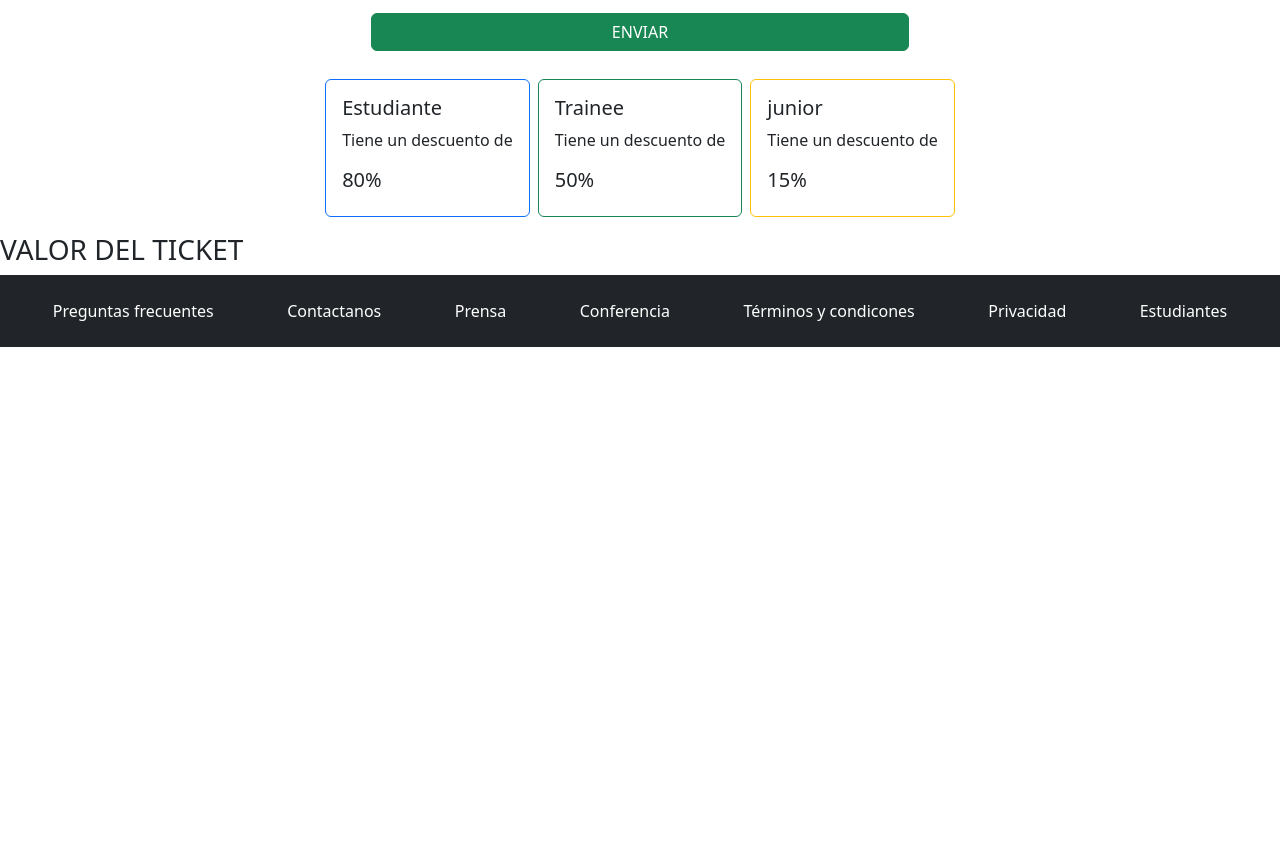
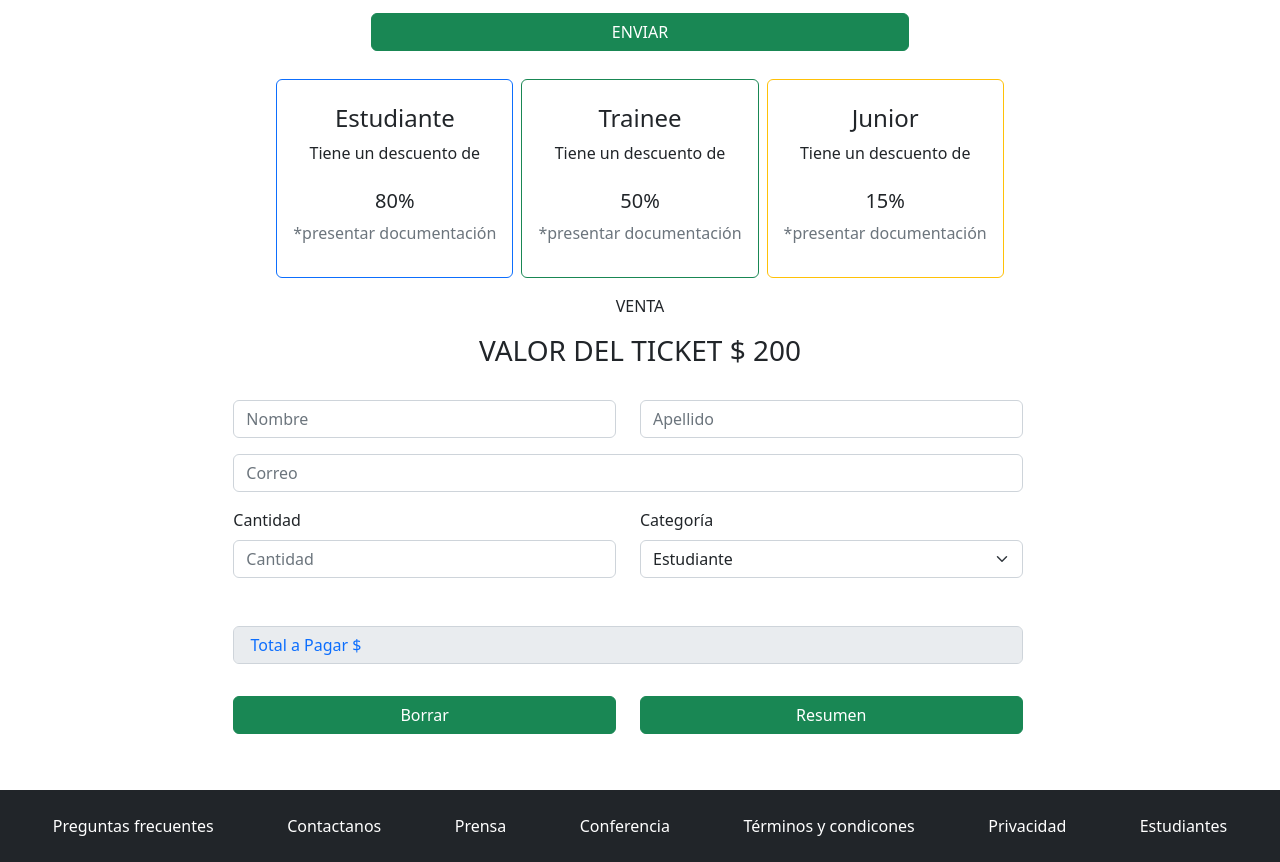
Before and after one commit to SOFIABERNABEICEJAS/Bootstrap-codo-codo, a plain HTML site: page index.html in a window 1280 px wide. Shown: the part 1950-2812 px from the top of the page. Before the commit the page ends 2297 px from the top, so only its background shows below. Drawn offline with nearby package versions, Linux system fonts and the light colour scheme.

Commit message:
maquetado de seccion comprar

```diff
--- a/index.html
+++ b/index.html
@@ -1,5 +1,6 @@
 <!DOCTYPE html>
 <html lang="es">
+
 <head>
 	<meta charset="UTF-8" />
 	<meta http-equiv="X-UA-Compatible" content="IE=edge" />
@@ -8,41 +9,26 @@
 	<title>Codo a Codo</title>
 	<link rel="preconnect" href="https://fonts.googleapis.com" />
 	<link rel="preconnect" href="https://fonts.gstatic.com" crossorigin />
-		<link
-			href="https://fonts.googleapis.com/css2?family=Paytone+One&display=swap"
-			rel="stylesheet"
-		/>
-		<link
-			href="https://cdn.jsdelivr.net/npm/bootstrap@5.2.1/dist/css/bootstrap.min.css"
-			rel="stylesheet"
-			integrity="sha384-iYQeCzEYFbKjA/T2uDLTpkwGzCiq6soy8tYaI1GyVh/UjpbCx/TYkiZhlZB6+fzT"
-			crossorigin="anonymous"
-		/>
+	<link href="https://fonts.googleapis.com/css2?family=Paytone+One&display=swap" rel="stylesheet" />
+	<link href="https://cdn.jsdelivr.net/npm/bootstrap@5.2.1/dist/css/bootstrap.min.css" rel="stylesheet"
+		integrity="sha384-iYQeCzEYFbKjA/T2uDLTpkwGzCiq6soy8tYaI1GyVh/UjpbCx/TYkiZhlZB6+fzT" crossorigin="anonymous" />
 </head>
+
 <body>
 	<header>
 		<nav class="navbar navbar-dark bg-dark p-2 fixed-top">
 			<div class="container-fluid m-1">
 				<a class="navbar-brand " href="#">
-						<img
-							src="img/logo.png"
-							alt="Logo codo a codo"
-							width="90"
-							class="d-inline-block align-text-center"
-						/>
+					<img src="img/logo.png" alt="Logo codo a codo" width="90" class="d-inline-block align-text-center" />
 					Conf Bs As
 				</a>
 				<div class="d-none d-sm-block">
 					<ul class="navbar-nav d-flex flex-row">
 						<li class="nav-item">
-								<a class="nav-link active p-2"  href="#seccion-conferencia"
-									>La conferencia</a
-								>
+							<a class="nav-link active p-2" href="#seccion-conferencia">La conferencia</a>
 						</li>
 						<li class="nav-item">
-								<a class="nav-link p-2"  href="#seccion-lugar"
-									>Lugar y fecha</a
-								>
+							<a class="nav-link p-2" href="#seccion-lugar">Lugar y fecha</a>
 						</li>
 						<li class="nav-item">
 							<a class="nav-link p-2" href="#seccion-convertite">Conviertete en orador</a>
@@ -53,15 +39,9 @@
 					</ul>
 				</div>
 
-					<button
-						class="navbar-toggler d-block d-sm-none"
-						type="button"
-						data-bs-toggle="collapse"
-						data-bs-target="#navbarTogglerDemo03"
-						aria-controls="navbarTogglerDemo03"
-						aria-expanded="false"
-						aria-label="Toggle navigation"
-					>
+				<button class="navbar-toggler d-block d-sm-none" type="button" data-bs-toggle="collapse"
+					data-bs-target="#navbarTogglerDemo03" aria-controls="navbarTogglerDemo03" aria-expanded="false"
+					aria-label="Toggle navigation">
 					<span class="navbar-toggler-icon"></span>
 				</button>
 				<div class="collapse navbar-collapse" id="navbarTogglerDemo03">
@@ -89,7 +69,10 @@
 			</div>
 			<div class="imagen-principal-texto">
 				<h5 class="title">Conferencia Bs As</h5>
-          <p class="text-white">Bs As llega por primera vez a Argentina. Un evento para compartit con nuestra comunidad, el conocimiento y experiencia de los expertos que están creando el futuro de internet. Ven a conocer a los miembros del evento, a otros estudiantes de Codo a Codo y los oradores de primer nivel que tennemos para ti. Te esperamos!</p>
+				<p class="text-white">Bs As llega por primera vez a Argentina. Un evento para compartit con nuestra comunidad,
+					el conocimiento y experiencia de los expertos que están creando el futuro de internet. Ven a conocer a los
+					miembros del evento, a otros estudiantes de Codo a Codo y los oradores de primer nivel que tennemos para ti.
+					Te esperamos!</p>
 				<div>
 					<button type="button" class="btn btn-outline-light m-1">Quiero ser operador</button>
 					<button type="button" class="btn btn-success m-1" id="boton-comprar-tickets">Comprar tickets</button>
@@ -97,19 +80,15 @@
 			</div>
 			</div>
 		</section>
-			<section class="mt-4 d-flex flex-column align-items-center " id="section-oradores" >
+		<section class="mt-4 d-flex flex-column align-items-center " id="section-oradores">
 			<div class="d-flex flex-column align-items-center">
 				<p>CONOCE A LOS</p>
 				<h3>ORADORES</h3>
 			</div>
 			<div class="d-flex flex-start justify-content-center responsive">
 				<div class="card m-1 " style="width: 18rem">
-						<img
-							src="img/steve.png"
-							style="height: 240px"
-							class="card-img-top  img-fit-container  "
-							alt="Steven Paul Jobs"
-						/>
+					<img src="img/steve.png" style="height: 240px" class="card-img-top  img-fit-container  "
+						alt="Steven Paul Jobs" />
 					<div class="card-body">
 						<h5 class="card-title">Steven Jobs</h5>
 						<span class="badge text-bg-warning">JavaScript</span>
@@ -122,12 +101,8 @@
 					</div>
 				</div>
 				<div class="card m-1" style="width: 18rem">
-						<img
-							src="img/billGates.png"
-							style="height: 240px"
-							class="card-img-top  img-fit-container "
-							alt="William Henry Gateses"
-						/>
+					<img src="img/billGates.png" style="height: 240px" class="card-img-top  img-fit-container "
+						alt="William Henry Gateses" />
 
 					<div class="card-body">
 						<h5 class="card-title">William Henry Gateses</h5>
@@ -141,12 +116,8 @@
 					</div>
 				</div>
 				<div class="card m-1" style="width: 18rem">
-						<img
-							src="img/adaLoveLace.png"
-							style="height: 240px"
-							class="card-img-top  img-fit-container "
-							alt="Ada Lovelace"
-						/>
+					<img src="img/adaLoveLace.png" style="height: 240px" class="card-img-top  img-fit-container "
+						alt="Ada Lovelace" />
 					<div class="card-body">
 						<h5 class="card-title">Ada Lovelace</h5>
 						<span class="badge text-bg-secondary">Negocios</span>
@@ -171,8 +142,12 @@
 				<div class="col-12 col-md-6 bg-dark text-white p-4">
 					<h2> Bs As - Octubre</h2>
 					<p class="pre-line">
-				Lorem ipsum dolor sit amet consectetur adipisicing elit. Esse molestias, temporibus illo porro labore eveniet omnis, provident id architecto quibusdam laborum! Illo, similique modi. Voluptatibus eveniet dicta similique esse suscipit.
-         Dolores, ipsum! Consequuntur, fuga quam quas earum laudantium expedita qui, tempore incidunt rem cumque omnis. Doloribus architecto quo quae et, expedita qui assumenda nihil soluta officiis debitis officia, minima laudantium?
+						Lorem ipsum dolor sit amet consectetur adipisicing elit. Esse molestias, temporibus illo porro labore
+						eveniet omnis, provident id architecto quibusdam laborum! Illo, similique modi. Voluptatibus eveniet dicta
+						similique esse suscipit.
+						Dolores, ipsum! Consequuntur, fuga quam quas earum laudantium expedita qui, tempore incidunt rem cumque
+						omnis. Doloribus architecto quo quae et, expedita qui assumenda nihil soluta officiis debitis officia,
+						minima laudantium?
 					</p>
 					<button type="button" class="btn btn-outline-light">Conocé más</button>
 
@@ -180,7 +155,7 @@
 				</div>
 			</div>
 
-			</section >
+		</section>
 		<section class="mt-4 d-flex flex-column align-items-center" id="seccion-convertite">
 			<div class="d-flex flex-column align-items-center">
 				<p class="text-uppercase">CONVIERTETE EN UN</p>
@@ -191,26 +166,14 @@
 				<div class="row mb-3">
 					<div class="col-6">
 						<label>
-							<input
-								type="text"
-								class="form-control"
-
-								placeholder="Nombre"
-								required
-							/></label>
+							<input type="text" class="form-control" placeholder="Nombre" required /></label>
 
 					</div>
 					<div class="col-6">
 
 						<label>
 
-							<input
-								type="text"
-								class="form-control"
-
-								placeholder="Apellido"
-								required
-							/>
+							<input type="text" class="form-control" placeholder="Apellido" required />
 						</label>
 					</div>
 				</div>
@@ -221,12 +184,8 @@
 
 
 					<div class=" col mb-3">
-					   <textarea
-					    	class="form-control front-size-lg"
-				        rows="4"
-					    	placeholder="Sobre qué quieres hablar?"
-						   required
-					              ></textarea>
+						<textarea class="form-control front-size-lg" rows="4" placeholder="Sobre qué quieres hablar?"
+							required></textarea>
 					</div>
 				</div>
 				<div class="col">
@@ -235,37 +194,93 @@
 
 			</form>
 		</section>
-			<section id="seccion-comprar">
-				<div class="d-flex justify-content-center">
-					<div class="card border-primary mb-3 m-1" style="max-width: 18rem;">
 
-  <div class="card-body ">
-    <h5 class="card-title">Estudiante</h5>
-    <p class="card-text">  Tiene un descuento de</p>
-		 <h5 class="card-title">80%</h5>
+
+
+		<section class="d-flex flex-column align-items-center" id="seccion-comprar">
+			<div class="d-flex justify-content-center justify-content-center">
+				<div class="card border-primary mb-3 m-1 " style="max-width: 18rem">
+					<div class="card-body d-flex flex-column align-items-center">
+						<h4 class="card-title m-2">Estudiante</h4>
+						<p class="card-text"> Tiene un descuento de</p>
+						<h5 class="card-title m-2">80%</h5>
+						<p class="text-muted">*presentar documentación</p>
 					</div>
 				</div>
 
 				<div class="card border-success mb-3 m-1" style="max-width: 18rem;">
 
-  <div class="card-body ">
-    <h5 class="card-title">Trainee</h5>
+					<div class="card-body d-flex flex-column align-items-center justify-content-center">
+						<h4 class="card-title m-2">Trainee</h4>
 						<p class="card-text">Tiene un descuento de</p>
-		 <h5 class="card-title">50%</h5>
+						<h5 class="card-title m-2">50%</h5>
+						<p class="text-muted">*presentar documentación</p>
 					</div>
 				</div>
 
 				<div class="card border-warning mb-3 m-1" style="max-width: 18rem;">
 
-  <div class="card-body">
-    <h5 class="card-title"> junior</h5>
+					<div class="card-body d-flex flex-column align-items-center justify-content-center">
+						<h4 class="card-title m-2"> Junior</h4>
 						<p class="card-text">Tiene un descuento de</p>
-		 <h5 class="card-title">15%</h5>
+						<h5 class="card-title m-2">15%</h5>
+						<p class="text-muted">*presentar documentación</p>
 					</div>
 				</div>
 
 			</div>
-				<h3> VALOR DEL TICKET </h3>
+			<div class="d-flex flex-column align-items-center">
+				<p>VENTA</p>
+				<h3> VALOR DEL TICKET $ 200 </h3>
+			</div>
+			<div class="col-8 d-flex flex-column align-items-center mb-3">
+
+				<form action class=" conteiner    row m-3 p-2 col-12 ">
+
+					<div class=" row md-3 col-12">
+						<label class="col-6">
+							<input type="text" class="form-control" placeholder="Nombre" required />
+						</label>
+						<label class="col-6">
+							<input type="text" class="form-control" placeholder="Apellido" required />
+						</label>
+					</div>
+
+					<div class=" row mb-3 mt-3 col-12">
+						<label>
+							<input type="email" class="form-control" placeholder="Correo" required />
+						</label>
+					</div>
+					<div class=" row col-12">
+						<label class="col-6"> Cantidad
+							<input type="number" class="form-control mt-2" placeholder="Cantidad" required />
+						</label>
+						<label class="col-6"> Categoría
+							<select class="form-select mt-2 " aria-label="Default select example">
+								<option selected value="estudiante">Estudiante</option>
+								<option value="trainee">Trainee</option>
+								<option value="junior">Junior</option>
+							</select>
+						</label>
+					</div>
+
+					<div class=" row mb-3 mt-5 col-12">
+						<label>
+							<input class="form-control text-primary" type="text" value=" Total a Pagar $ "
+								aria-label=" Total a Pagar $ " disabled readonly>
+						</label>
+					</div>
+					<div class=" row mb-3 mt-3 col-12  d-flex justify-content-around">
+						<div class=" row col-6">
+							<button type="submit" class="btn btn-success">Borrar</button>
+						</div>
+						<div class=" row col-6">
+							<button type="submit" class="btn btn-success">Resumen</button>
+						</div>
+					</div>
+
+				</form>
+			</div>
 		</section>
 
 	</main>
@@ -276,37 +291,31 @@
 	<div class=" bg-dark text-white p-3 ">
 		<ul class="navbar-nav d-flex flex-row justify-content-around responsive">
 			<li class="nav-item">
-								<a class="nav-link active p-2" aria-current="page" href="#"
-									>Preguntas frecuentes</a
-								>
+				<a class="nav-link active p-2" aria-current="page" href="#">Preguntas frecuentes</a>
 			</li>
 			<li class="nav-item">
-								<a class="nav-link active  p-2" aria-current="page" href="#"
-									>Contactanos</a
-								>
+				<a class="nav-link active  p-2" aria-current="page" href="#">Contactanos</a>
 			</li>
 			<li class="nav-item">
 				<a class="nav-link active  p-2" href="#">Prensa</a>
 			</li>
 			<li class="nav-item">
-								<a class="nav-link active  p-2"href="#">Conferencia</a>
+				<a class="nav-link active  p-2" href="#">Conferencia</a>
 			</li>
 			<li class="nav-item">
-								<a class="nav-link active  p-2"href="#">Términos y condicones</a>
+				<a class="nav-link active  p-2" href="#">Términos y condicones</a>
 			</li>
 			<li class="nav-item">
-								<a class="nav-link active  p-2"href="#">Privacidad</a>
+				<a class="nav-link active  p-2" href="#">Privacidad</a>
 			</li>
 			<li class="nav-item">
-								<a class="nav-link active  p-2"href="#">Estudiantes</a>
+				<a class="nav-link active  p-2" href="#">Estudiantes</a>
 			</li>
 		</ul>
 	</div>
 </footer>
-		<script
-			src="https://cdn.jsdelivr.net/npm/bootstrap@5.2.1/dist/js/bootstrap.bundle.min.js"
-			integrity="sha384-u1OknCvxWvY5kfmNBILK2hRnQC3Pr17a+RTT6rIHI7NnikvbZlHgTPOOmMi466C8"
-			crossorigin="anonymous"
-		></script>
+<script src="https://cdn.jsdelivr.net/npm/bootstrap@5.2.1/dist/js/bootstrap.bundle.min.js"
+	integrity="sha384-u1OknCvxWvY5kfmNBILK2hRnQC3Pr17a+RTT6rIHI7NnikvbZlHgTPOOmMi466C8" crossorigin="anonymous"></script>
 <script src="index.js"></script>
+
 </html>
```
Lines whose indentation alone changed are shown as unchanged.
